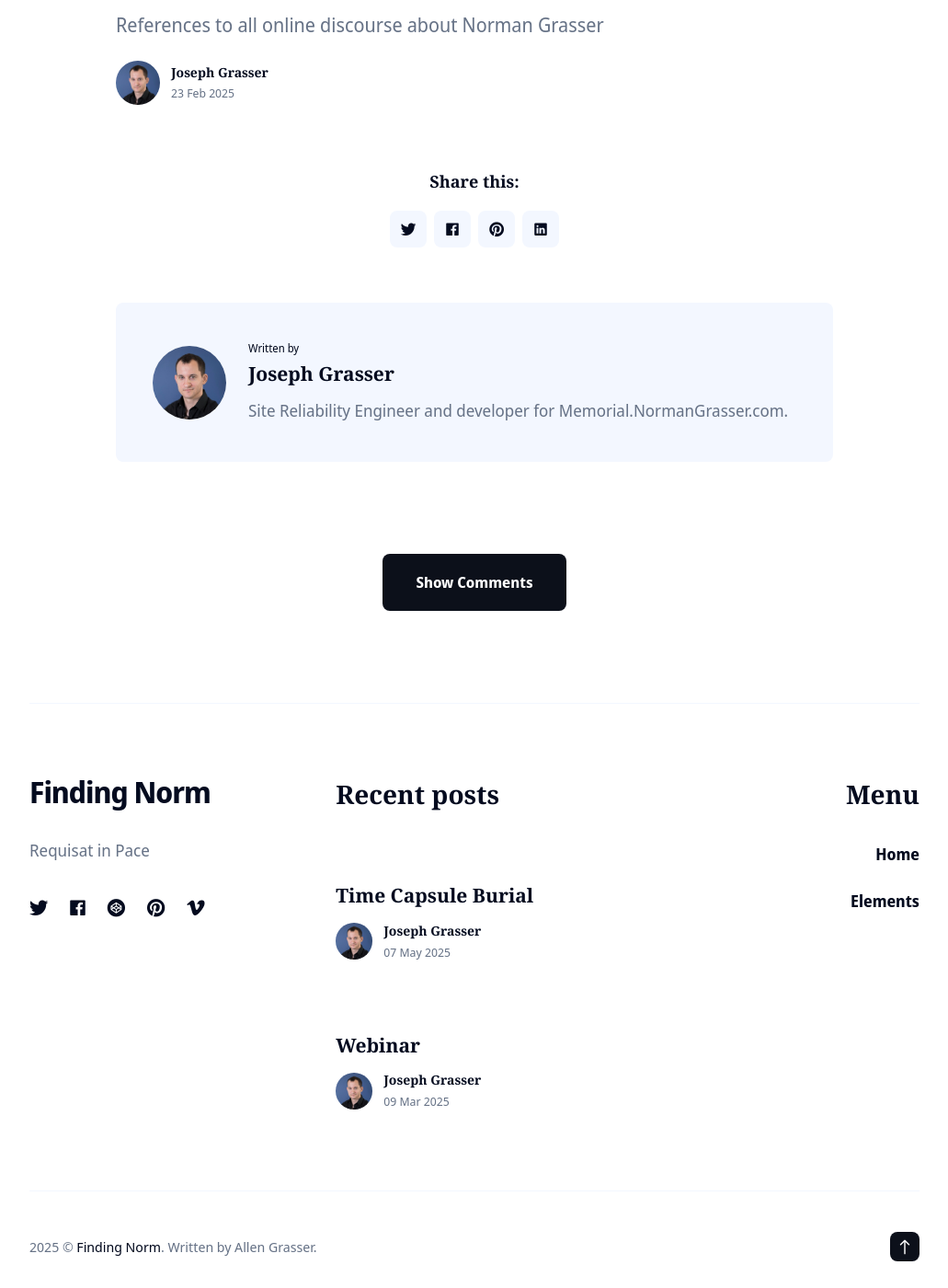
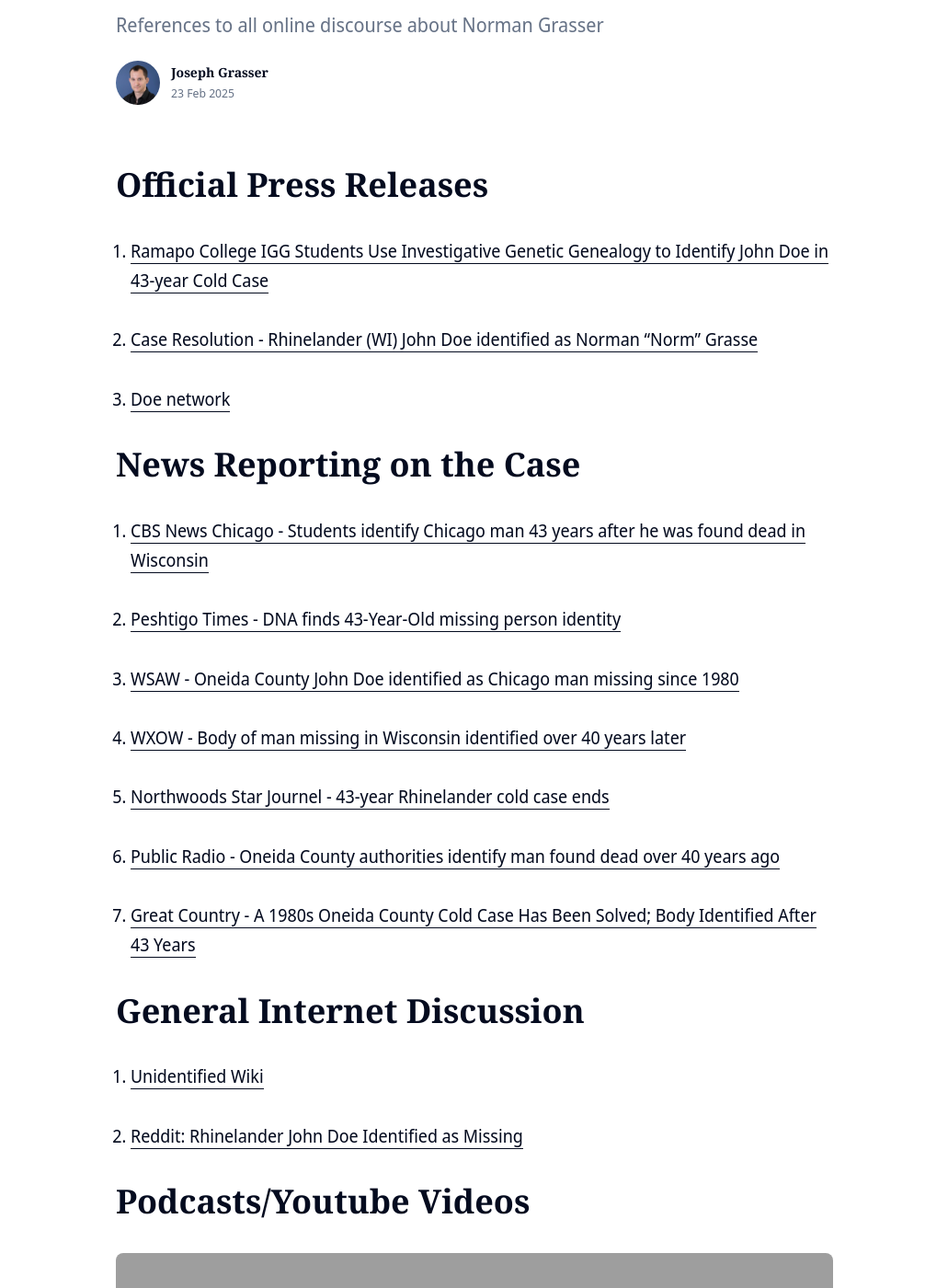
Before and after one commit to normangrasser/normangrasser.github.io, a Jekyll site: the page built from _posts/2025-02-23-media-coverage.markdown, in a window 1280 px wide and 1400 px high, scrolled down 250 px. Shown: the whole window at 92% size, without its empty margins (124-1155 px from the left). Built offline with Jekyll 4.4.1, drawn with Linux system fonts in a browser that asks for light colours; nearby versions of some CDN libraries; grey boxes are pictures that could not be loaded.

Commit message:
Add media coverage

```diff
--- a/_posts/2025-02-23-media-coverage.markdown
+++ b/_posts/2025-02-23-media-coverage.markdown
@@ -6,3 +6,51 @@ date:   2025-02-23 10:26:29 -0800
 author: jgrasser
 featured: true
 ---
+
+# Official Press Releases
+
+1. [Ramapo College IGG Students Use Investigative Genetic Genealogy to Identify John Doe in 43-year Cold Case](https://www.ramapo.edu/news/slide/ramapo-college-igg-students-help-identify-john-doe-in-43-year-cold-case)
+
+2. [Case Resolution - Rhinelander (WI) John Doe identified as Norman "Norm" Grasse](https://www.intermountainforensics.com/post/case-resolution-rhinelander-wi-john-doe-identified-as-norman-norm-grasser)
+
+3. [Doe network](https://www.doenetwork.org/cases/3515umwi.html)
+
+# News Reporting on the Case
+
+1. [CBS News Chicago - Students identify Chicago man 43 years after he was found dead in Wisconsin](https://www.cbsnews.com/chicago/news/students-identify-chicago-man-43-years-found-dead-wisconsin/)
+
+
+2. [Peshtigo Times - DNA finds 43-Year-Old missing person identity](https://www.peshtigotimes.com/stories/dna-finds-43-year-old-missing-person-identity,71351)
+
+3. [WSAW - Oneida County John Doe identified as Chicago man missing since 1980](https://www.wsaw.com/2023/12/15/oneida-county-john-doe-identified-chicago-man-missing-since-1980/)
+
+4. [WXOW - Body of man missing in Wisconsin identified over 40 years later](https://www.wxow.com/news/body-of-man-missing-in-wisconsin-identified-over-40-years-later/article_026e0295-dcb3-5a3b-be3c-5821ede19685.html)
+
+5. [Northwoods Star Journel - 43-year Rhinelander cold case ends](https://starjournalnow.com/stories/43-year-rhinelander-cold-case-ends,103034)
+
+6. [Public Radio - Oneida County authorities identify man found dead over 40 years ago](https://www.wxpr.org/local-news/2023-12-18/oneida-county-authorities-identify-man-found-dead-over-40-years-ago)
+
+7. [Great Country - A 1980s Oneida County Cold Case Has Been Solved; Body Identified After 43 Years](https://wdez.com/2023/12/15/a-1980s-oneida-county-cold-case-has-been-solved-body-identified-after-43-years/)
+
+# General Internet Discussion
+
+1. [Unidentified Wiki](https://unidentified-awareness.fandom.com/wiki/Norm_Grasser)
+
+2. [Reddit: Rhinelander John Doe Identified as Missing](https://www.reddit.com/r/UnresolvedMysteries/comments/18j3z11/rhinelander_john_doe_identified_as_missing/)
+
+# Podcasts/Youtube Videos
+
+<iframe width="560" height="315" src="https://www.youtube.com/embed/k8n3xvqlHyY?si=e6N8hkATirq7zfuZ" title="YouTube video player" frameborder="0" allow="accelerometer; autoplay; clipboard-write; encrypted-media; gyroscope; picture-in-picture; web-share" referrerpolicy="strict-origin-when-cross-origin" allowfullscreen></iframe>
+
+---
+
+<iframe width="560" height="315" src="https://www.youtube.com/embed/MSvsGktPihM?si=oBm6esrVUy2-5_2w" title="YouTube video player" frameborder="0" allow="accelerometer; autoplay; clipboard-write; encrypted-media; gyroscope; picture-in-picture; web-share" referrerpolicy="strict-origin-when-cross-origin" allowfullscreen></iframe>
+
+---
+
+<iframe width="560" height="315" src="https://www.youtube.com/embed/oRrNQGbkJ98?si=iXc--uAYbE5wsR7A" title="YouTube video player" frameborder="0" allow="accelerometer; autoplay; clipboard-write; encrypted-media; gyroscope; picture-in-picture; web-share" referrerpolicy="strict-origin-when-cross-origin" allowfullscreen></iframe>
+
+---
+
+<iframe frameBorder="0" height="482" scrolling="no" src="https://playlist.megaphone.fm/?e=QCD9976281290&light=true&wmode=opaque"
+width="100%"></iframe>
```
